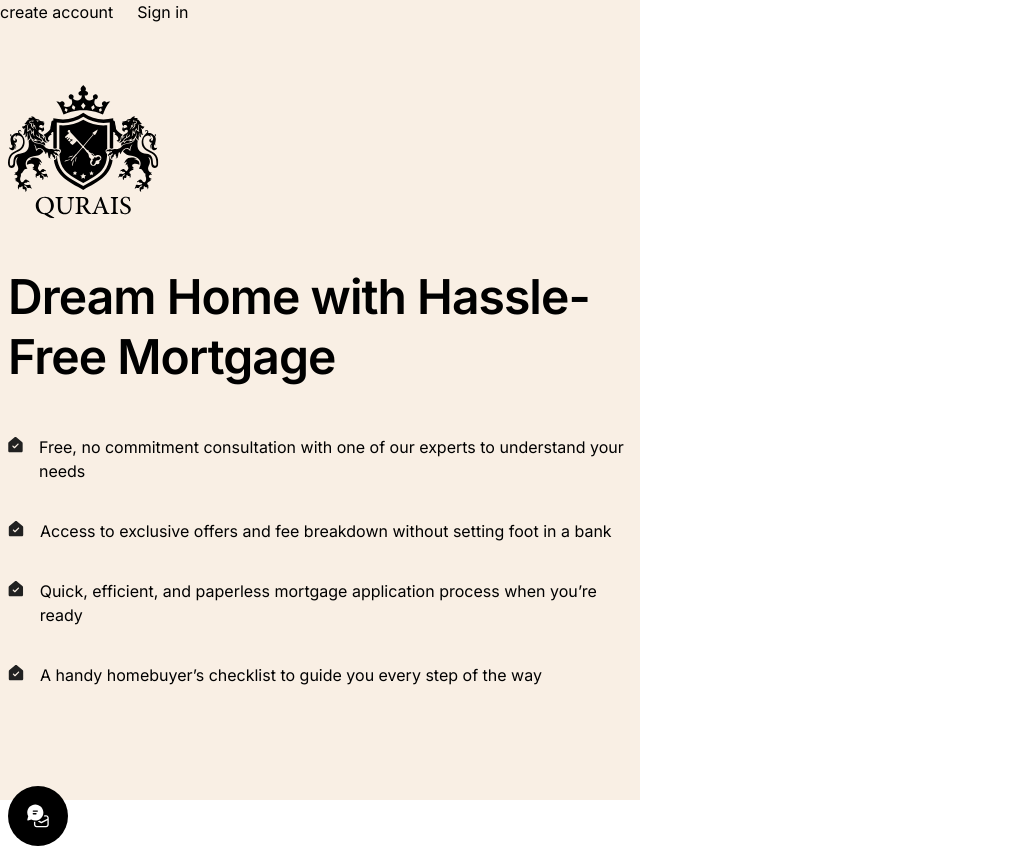
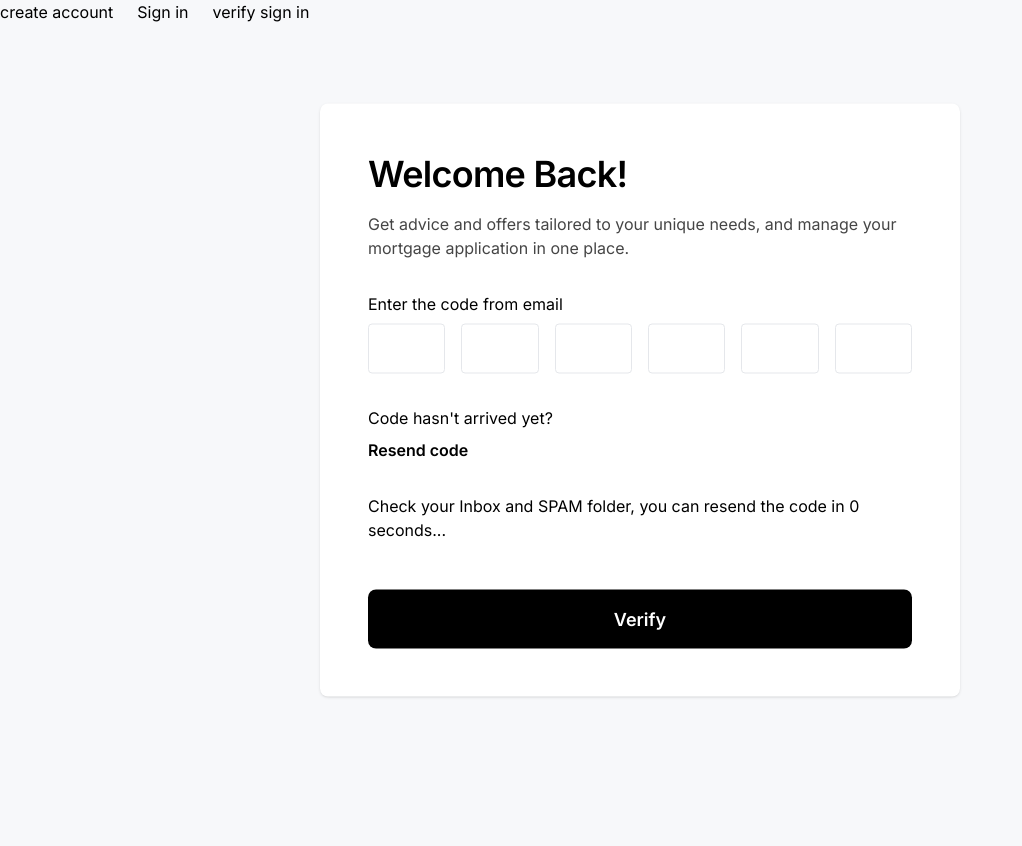
Before and after one commit to masudrahman-dev/qurais, a React (Vite) app: page /account/verify in a window 1280 px wide. Shown: the whole page, without its empty margins (0-1022 px from the left). After the commit the page ends 800 px from the top, so only its background shows below. Built offline with nearby package versions, Linux system fonts and the light colour scheme.

Commit message:
verify page design done

```diff
--- a/src/App.tsx
+++ b/src/App.tsx
@@ -8,6 +8,7 @@ const App = () => {
       <nav className="absolute z-50 space-x-6">
         <a href="/account/register">create account</a>
         <a href="/account/signin">Sign in</a>
+        <a href="/account/verify">verify sign in</a>
       </nav>
       <Outlet />
     </div>
--- a/src/components/atoms/input/Input.tsx
+++ b/src/components/atoms/input/Input.tsx
@@ -4,7 +4,7 @@ import clx from "../../../utils/clx";
 interface InputProps {
   fieldProps?: string;
   className?: string;
-  type?: "text" | "email" | "password" | "tel";
+  type?: "text" | "email" | "password" | "tel" | "number";
   id?: string;
   placeholder?: string;
 }
--- a/src/components/organisms/create-ccount-form/CreateAccountForm.tsx
+++ b/src/components/organisms/create-ccount-form/CreateAccountForm.tsx
@@ -22,6 +22,8 @@ const CreateAccountForm = () => {
             <div>
               <label className="block  " htmlFor="username">
                 <p className="pb-2 text-base">Phone Number</p>
+                {/* FIXME: change input field */}
+
                 <Input type={"tel"} placeholder="Phone Number" />
               </label>
             </div>
--- a/src/components/organisms/signin-form/SignInForm.tsx
+++ b/src/components/organisms/signin-form/SignInForm.tsx
@@ -43,6 +43,7 @@ const TabsDemo = () => (
       <fieldset>
         <div>
           <label className="block  " htmlFor="username">
+            {/* FIXME: change input field */}
             <p className="pb-2 text-base">Phone Number</p>
             <Input type={"tel"} placeholder="Phone Number" />
           </label>
--- /dev/null
+++ b/src/components/organisms/verify-form/VerifyForm.tsx
@@ -0,0 +1,37 @@
+import React from "react";
+import FormHeader from "../../molecules/form-header/FormHeader";
+import Input from "../../atoms/input/Input";
+import Button from "../../atoms/button/Button";
+
+const VerifyForm = () => {
+  return (
+    <div className="max-w-[656px] max-h-[656px] bg-white p-12 rounded-lg absolute top-1/2 left-1/2  shadow -translate-x-1/2 -translate-y-1/2">
+      <form>
+        <FormHeader />
+        <div>
+          <label className="block  " htmlFor="username">
+            <p className="pb-2 text-base">Enter the code from email</p>
+
+            <div className="flex gap-4">
+              {[...Array(6)].map((_, i) => {
+                return <Input key={i} type={"text"} placeholder=" " />;
+              })}
+            </div>
+          </label>
+        </div>
+        <p className="pt-8 pb-2">Code hasn't arrived yet?</p>
+        <button type="submit" className="text-base font-semibold block">
+          Resend code
+        </button>
+        <p className="pt-8 pb-12">
+          Check your Inbox and SPAM folder, you can resend the code in 0
+          seconds...
+        </p>
+
+        <Button>Verify</Button>
+      </form>
+    </div>
+  );
+};
+
+export default VerifyForm;
--- a/src/index.css
+++ b/src/index.css
@@ -11,5 +11,6 @@
     font-style: normal;
     font-size: 1rem;
     font-variation-settings: "slnt" 0;
+    background-color: #F7F8FA;
   }
 }
--- a/src/routes/router.tsx
+++ b/src/routes/router.tsx
@@ -4,6 +4,7 @@ import App from "../App";
 import CreateAccount from "../components/templates/create-account/CreateAccount";
 import CreateAccountForm from "../components/organisms/create-ccount-form/CreateAccountForm";
 import SignInForm from "../components/organisms/signin-form/SignInForm";
+import VerifyForm from "../components/organisms/verify-form/VerifyForm";
 
 const router = createBrowserRouter([
   {
@@ -25,6 +26,11 @@ const router = createBrowserRouter([
           },
         ],
       },
+
+      {
+        path: "account/verify",
+        element: <VerifyForm />,
+      },
     ],
   },
 ]);
```
